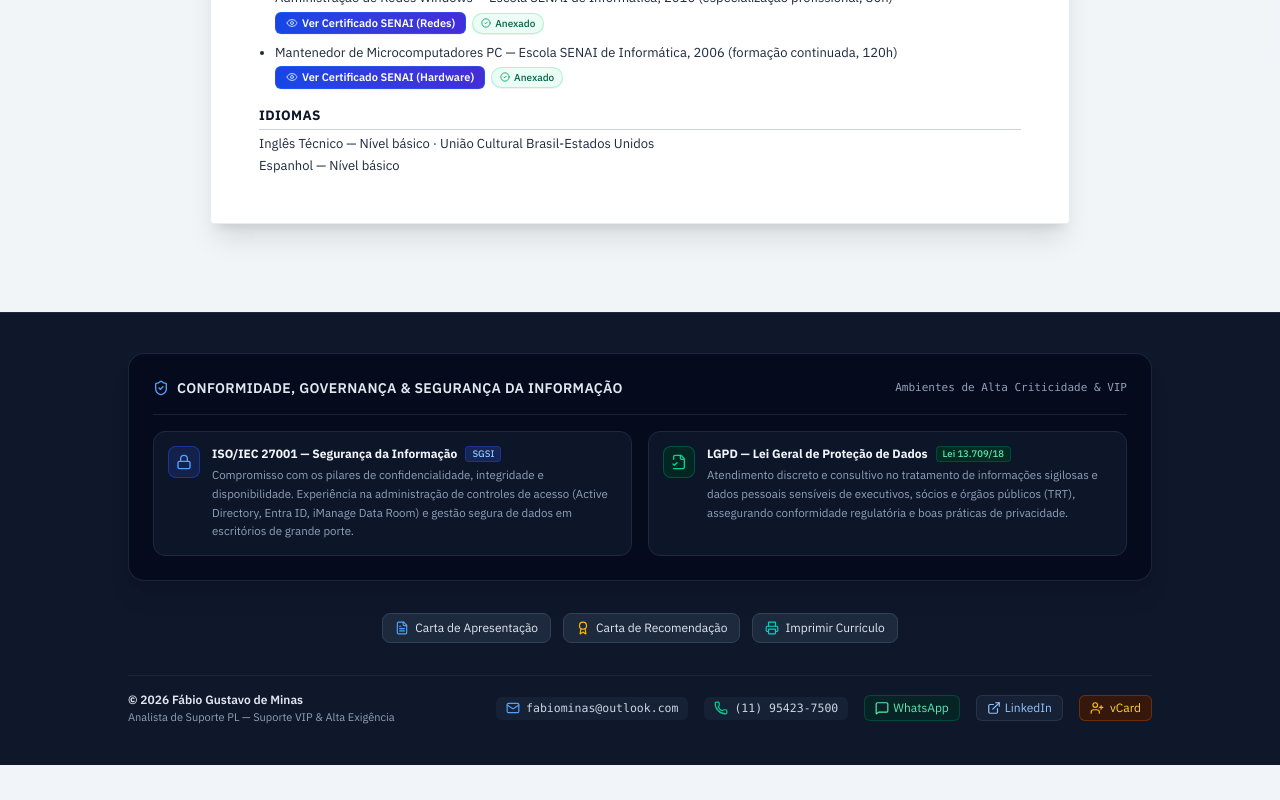
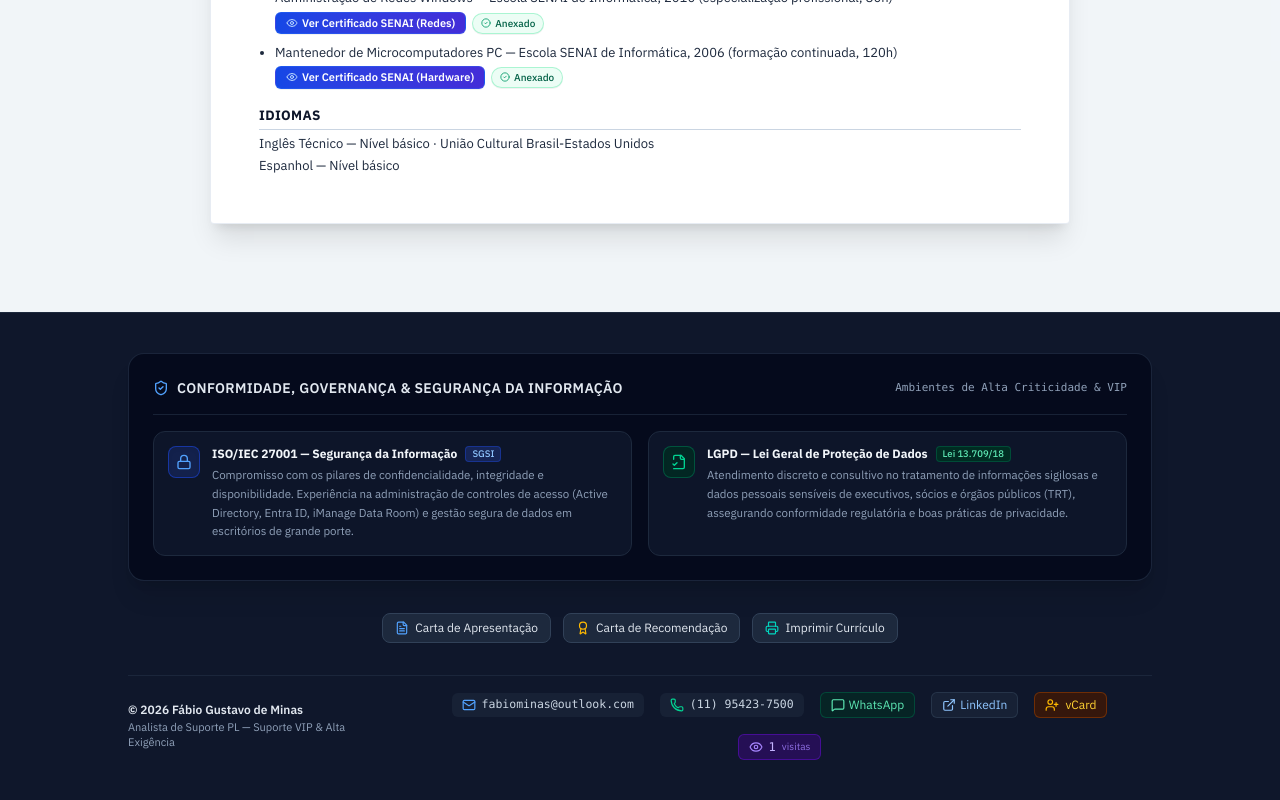
Before and after one commit to FabioOkis/CV-Fabio-Gustavo-de-Minas, a React (Vite) app: page / in a window 1280 px wide. Shown: the part 1972-2772 px from the top of the page. Before the commit the page ends 2737 px from the top, so only its background shows below. Built offline with nearby package versions, Linux system fonts and the light colour scheme.

Commit message:
feat: adiciona botão contador de visitas ao lado do vCard no footer

```diff
--- a/src/components/ExecutiveFooter.tsx
+++ b/src/components/ExecutiveFooter.tsx
@@ -1,4 +1,4 @@
-import React from 'react';
+import React, { useState, useEffect } from 'react';
 import {
   ShieldCheck,
   Lock,
@@ -11,8 +11,30 @@ import {
   ExternalLink,
   MessageSquare,
   UserPlus,
+  Eye,
 } from 'lucide-react';
 import { downloadVCard } from '../utils/vcard';
+
+// ─── Visit Counter ──────────────────────────────────────────────────────────
+const VISIT_KEY = 'cv_visit_count';
+const SESSION_KEY = 'cv_visit_counted';
+
+function getVisitCount(): number {
+  const raw = localStorage.getItem(VISIT_KEY);
+  return raw ? parseInt(raw, 10) : 0;
+}
+
+function incrementVisit(): number {
+  // Only increment once per browser session
+  if (sessionStorage.getItem(SESSION_KEY)) {
+    return getVisitCount();
+  }
+  const next = getVisitCount() + 1;
+  localStorage.setItem(VISIT_KEY, String(next));
+  sessionStorage.setItem(SESSION_KEY, '1');
+  return next;
+}
+// ────────────────────────────────────────────────────────────────────────────
 
 interface ExecutiveFooterProps {
   onOpenCoverLetter?: () => void;
@@ -28,6 +50,13 @@ export const ExecutiveFooter: React.FC<ExecutiveFooterProps> = ({
   onRequestAdmin: _onRequestAdmin,
 }) => {
   const currentYear = new Date().getFullYear();
+  const [visitCount, setVisitCount] = useState<number>(0);
+  const [showVisitPop, setShowVisitPop] = useState(false);
+
+  useEffect(() => {
+    const count = incrementVisit();
+    setVisitCount(count);
+  }, []);
 
   return (
     <footer className="no-print bg-slate-900 text-slate-300 border-t border-slate-800 mt-12 py-10 px-4 sm:px-6 transition-colors">
@@ -182,6 +211,43 @@ export const ExecutiveFooter: React.FC<ExecutiveFooterProps> = ({
               <UserPlus className="w-3.5 h-3.5 text-amber-400" />
               <span>vCard</span>
             </button>
+
+            {/* Visit Counter Button */}
+            <button
+              type="button"
+              onClick={() => setShowVisitPop(v => !v)}
+              className="relative inline-flex items-center gap-1.5 px-2.5 py-1 rounded-md bg-violet-950/70 hover:bg-violet-900/80 text-violet-300 border border-violet-800/60 transition-colors whitespace-nowrap cursor-pointer group"
+              title="Visitas ao currículo"
+            >
+              <Eye className="w-3.5 h-3.5 text-violet-400" />
+              <span className="font-mono tabular-nums">
+                {visitCount.toLocaleString('pt-BR')}
+              </span>
+              <span className="hidden sm:inline text-[10px] text-violet-400/80 font-normal">visitas</span>
+
+              {/* Tooltip Popover */}
+              {showVisitPop && (
+                <div
+                  className="absolute bottom-full mb-2 right-0 z-50 w-48 rounded-xl bg-slate-900 border border-violet-800/60 shadow-2xl p-3 text-left animate-in fade-in slide-in-from-bottom-1 duration-150"
+                  onClick={e => e.stopPropagation()}
+                >
+                  <div className="flex items-center gap-1.5 mb-1.5">
+                    <Eye className="w-3.5 h-3.5 text-violet-400" />
+                    <span className="text-[11px] font-bold text-violet-200 uppercase tracking-wide">Contador de Visitas</span>
+                  </div>
+                  <p className="text-[11px] text-slate-400 leading-relaxed">
+                    Este currículo foi visualizado
+                    <span className="mx-1 font-mono font-bold text-violet-300">
+                      {visitCount.toLocaleString('pt-BR')}
+                    </span>
+                    {visitCount === 1 ? 'vez' : 'vezes'} neste dispositivo.
+                  </p>
+                  <p className="mt-1.5 text-[10px] text-slate-500">
+                    Contagem salva localmente via localStorage.
+                  </p>
+                </div>
+              )}
+            </button>
           </div>
         </div>
       </div>
```
